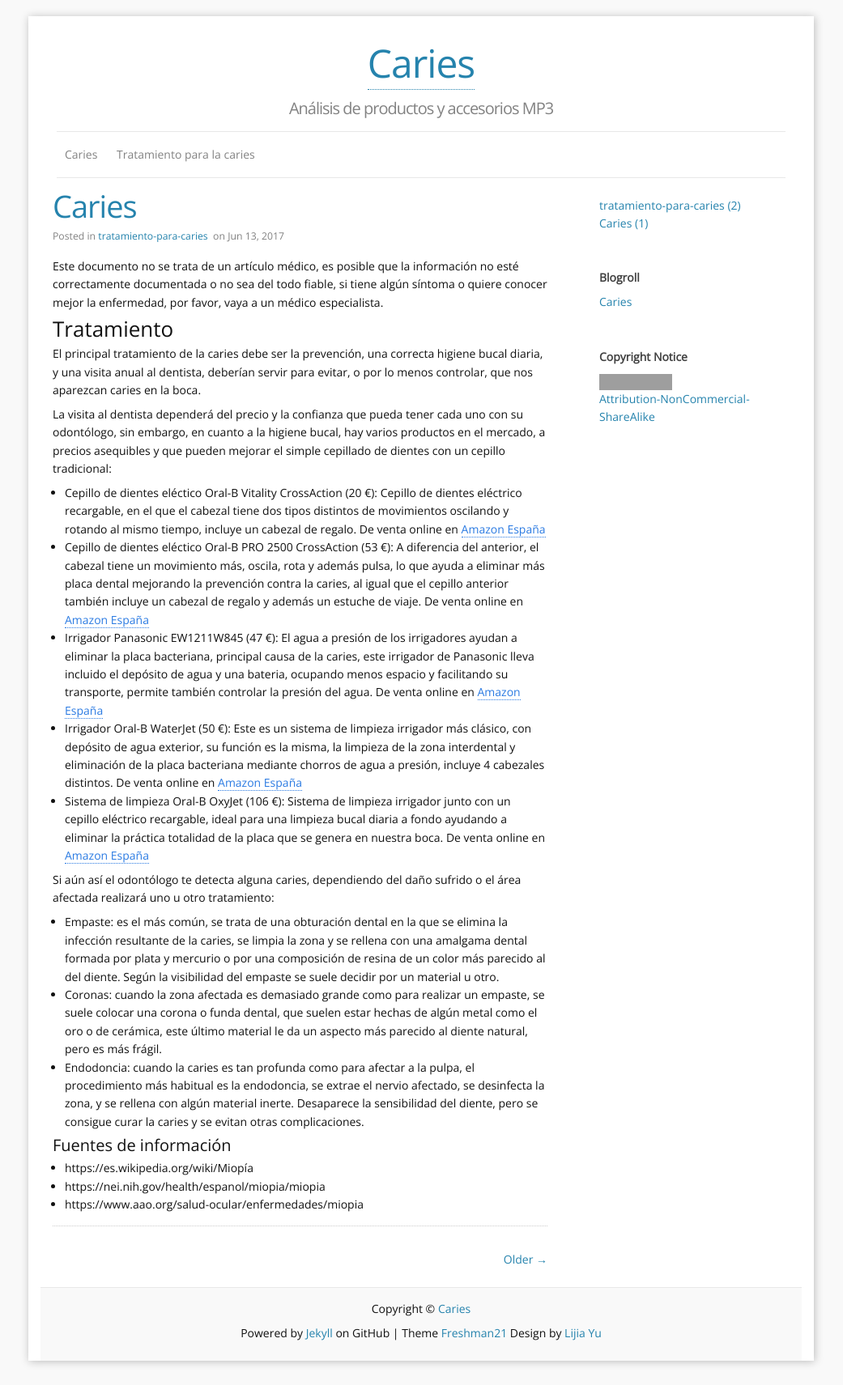
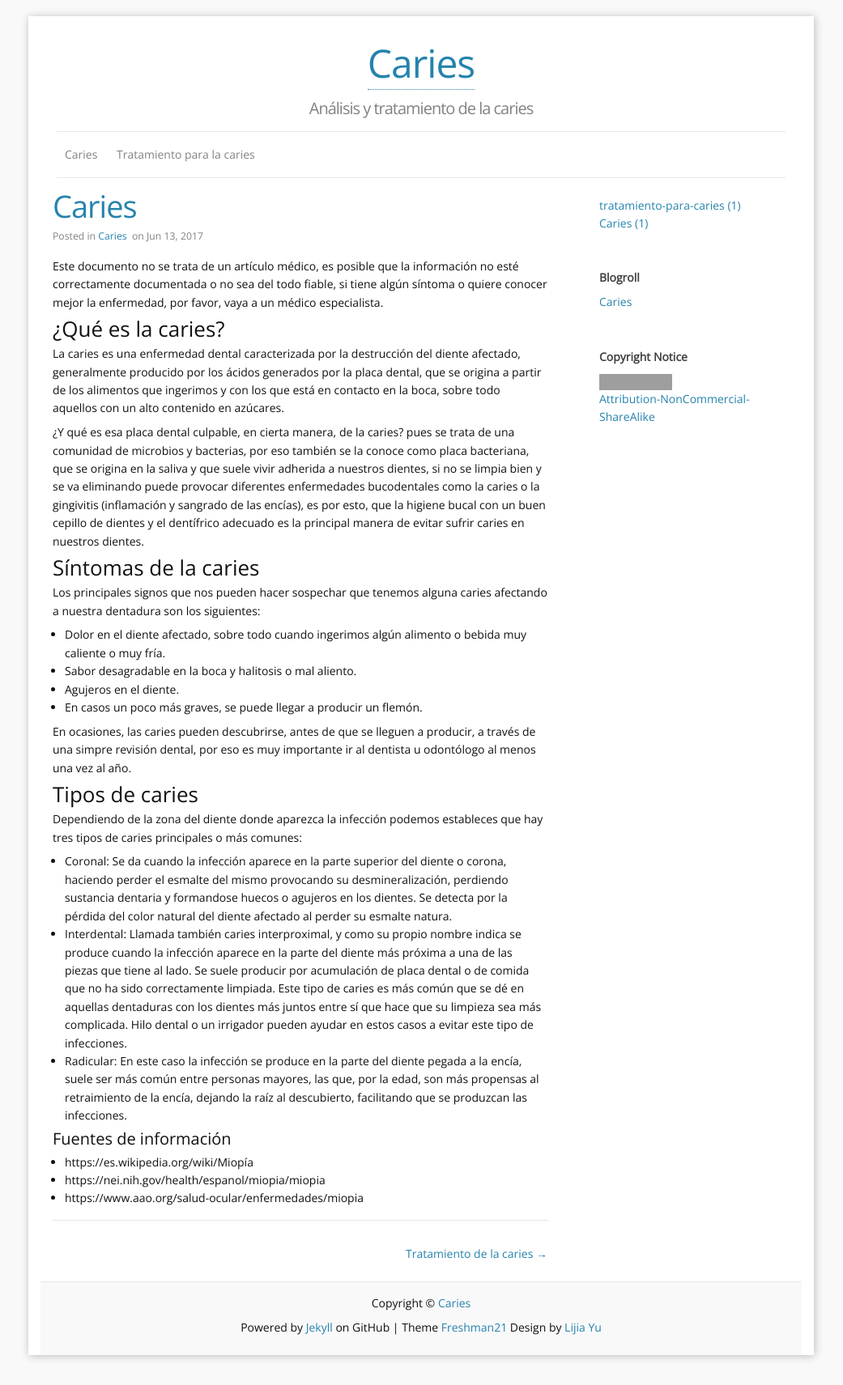
Before and after one commit to sergiodediego/caries.github.io, a Jekyll site: the page built from index.html, in a window 1280 px wide. Shown: the whole page at 81% size, without its empty margins (120-1161 px from the left). Built offline with Jekyll 4.4.1, drawn with Linux system fonts in a browser that asks for light colours; the list of posts is cut into pages by our own code; comment, search, counter and statistics services are not loaded; grey boxes are pictures that could not be loaded.

```diff
--- a/_config.yml
+++ b/_config.yml
@@ -1,8 +1,8 @@
 ### Site info:
 title: Caries
-tagline: Análisis de productos y accesorios MP3
+tagline: Análisis y tratamiento de la caries
 title: "Caries"
-description: "Análisis de los mejores productos y accesorios MP3 actualmente en venta." # You can edit this line in _config.yml. It will appear in your document head meta and in your feed.xml site description
+description: "Análisis y tratamiento de la enfermedad bucodental más común, la caries." # You can edit this line in _config.yml. It will appear in your document head meta and in your feed.xml site description
 
 
 url: "http://lacaries.com.es" # the base hostname & protocol for your site
@@ -11,12 +11,13 @@ locales:
     en:
 
       Archives: "Archives"
+      Anuncios: "anuncio"
       Blogroll: "Blogroll"
       Copyright_Notice: "Copyright Notice"
       Resent_Posts: "Últimos artículos"
 
-      Previous: "Older"
-      Next: "Newer"
+      Previous: "Tratamiento de la caries"
+      Next: "Análisis de la caries"
       PostedInCategories: "Posted in"
       Taggedwith: "and tagged"
       PostDate: "on "
@@ -36,7 +37,7 @@ default_locale: "en" # blog sidebar language set, only include: English(en) and
 Blogroll:
     - name: Caries
       href: http://lacaries.com.es
-      title: Analisis de productos y accesorios MP3
+      title: Análisis y tratamiento de la caries
 
 
 
--- a/_includes/head.html
+++ b/_includes/head.html
@@ -18,24 +18,27 @@
 
 
 
+
+
 <!-- Piwik -->
 <script type="text/javascript">
   var _paq = _paq || [];
-  _paq.push(["setDomains", ["*.musicap3.com"]]);
+  /* tracker methods like "setCustomDimension" should be called before "trackPageView" */
   _paq.push(['trackPageView']);
   _paq.push(['enableLinkTracking']);
   (function() {
     var u="//ns4.escarba.com/piwik/";
     _paq.push(['setTrackerUrl', u+'piwik.php']);
-    _paq.push(['setSiteId', 3]);
+    _paq.push(['setSiteId', '5']);
     var d=document, g=d.createElement('script'), s=d.getElementsByTagName('script')[0];
     g.type='text/javascript'; g.async=true; g.defer=true; g.src=u+'piwik.js'; s.parentNode.insertBefore(g,s);
   })();
 </script>
-<noscript><p><img src="//ns4.escarba.com/piwik/piwik.php?idsite=3" style="border:0;" alt="" /></p></noscript>
 <!-- End Piwik Code -->
 
 
 
 
+
+
 </head>
--- a/_posts/2017-06-13-tratamiento-caries.md
+++ /dev/null
@@ -1,38 +0,0 @@
----
-layout: post
-title: Caries
-description: Tratamiento de la caries, una de las enfermedades bucodentales más comunes
-keywords: caries, tratamiento de la caries
-modified: 2017-06-13
-categories: tratamiento-para-caries
-
----
-
-Este documento no se trata de un artículo médico, es posible que la información no esté correctamente documentada o no sea del todo fiable, si tiene algún síntoma o quiere conocer mejor la enfermedad, por favor, vaya a un médico especialista.
-
-
-
-### Tratamiento ###
-
-El principal tratamiento de la caries debe ser la prevención, una correcta higiene bucal diaria, y una visita anual al dentista, deberían servir para evitar, o por lo menos controlar, que nos aparezcan caries en la boca.
-
-La visita al dentista dependerá del precio y la confianza que pueda tener cada uno con su odontólogo, sin embargo, en cuanto a la higiene bucal, hay varios productos en el mercado, a precios asequibles y que pueden mejorar el simple cepillado de dientes con un cepillo tradicional:
-
- - Cepillo de dientes eléctico Oral-B Vitality CrossAction (20 €): Cepillo de dientes eléctrico recargable, en el que el cabezal tiene dos tipos distintos de movimientos oscilando y rotando al mismo tiempo, incluye un cabezal de regalo. De venta online en [Amazon España](http://amzn.to/2mDpvLP)
- - Cepillo de dientes eléctico Oral-B PRO 2500 CrossAction (53 €): A diferencia del anterior, el cabezal tiene un movimiento más, oscila, rota y además pulsa, lo que ayuda a eliminar más placa dental mejorando la prevención contra la caries, al igual que el cepillo anterior también incluye un cabezal de regalo y además un estuche de viaje. De venta online en [Amazon España](http://amzn.to/2n6v9Cc)
- - Irrigador Panasonic EW1211W845 (47 €): El agua a presión de los irrigadores ayudan a eliminar la placa bacteriana, principal causa de la caries, este irrigador de Panasonic lleva incluido el depósito de agua y una bateria, ocupando menos espacio y facilitando su transporte, permite también controlar la presión del agua. De venta online en [Amazon España](http://amzn.to/2oiTGUY)
- - Irrigador Oral-B WaterJet (50 €): Este es un sistema de limpieza irrigador más clásico, con depósito de agua exterior, su función es la misma, la limpieza de la zona interdental y eliminación de la placa bacteriana mediante chorros de agua a presión, incluye 4 cabezales distintos. De venta online en [Amazon España](http://amzn.to/2mDw1lQ)
- - Sistema de limpieza Oral-B OxyJet (106 €): Sistema de limpieza irrigador junto con un cepillo eléctrico recargable, ideal para una limpieza bucal diaria a fondo ayudando a eliminar la práctica totalidad de la placa que se genera en nuestra boca. De venta online en [Amazon España](http://amzn.to/2nT1vUL)
-
-
- Si aún así el odontólogo te detecta alguna caries, dependiendo del daño sufrido o el área afectada realizará uno u otro tratamiento:
-
- - Empaste: es el más común, se trata de una obturación dental en la que se elimina la infección resultante de la caries, se limpia la zona y se rellena con una amalgama dental formada por plata y mercurio o por una composición de resina de un color más parecido al del diente. Según la visibilidad del empaste se suele decidir por un material u otro.
- - Coronas: cuando la zona afectada es demasiado grande como para realizar un empaste, se suele colocar una corona o funda dental, que suelen estar hechas de algún metal como el oro o de cerámica, este último material le da un aspecto más parecido al diente natural, pero es más frágil.
- - Endodoncia: cuando la caries es tan profunda como para afectar a la pulpa, el procedimiento más habitual es la endodoncia, se extrae el nervio afectado, se desinfecta la zona, y se rellena con algún material inerte. Desaparece la sensibilidad del diente, pero se consigue curar la caries y se evitan otras complicaciones.
-
-
-#### Fuentes de información ####
- - https://es.wikipedia.org/wiki/Miopía
- - https://nei.nih.gov/health/espanol/miopia/miopia
- - https://www.aao.org/salud-ocular/enfermedades/miopia
```
Also changed, not shown: _includes/anuncio.html (added, +9 -0 lines), _posts/2017-06-12-tratamiento-caries.md (+10 -0 lines).
